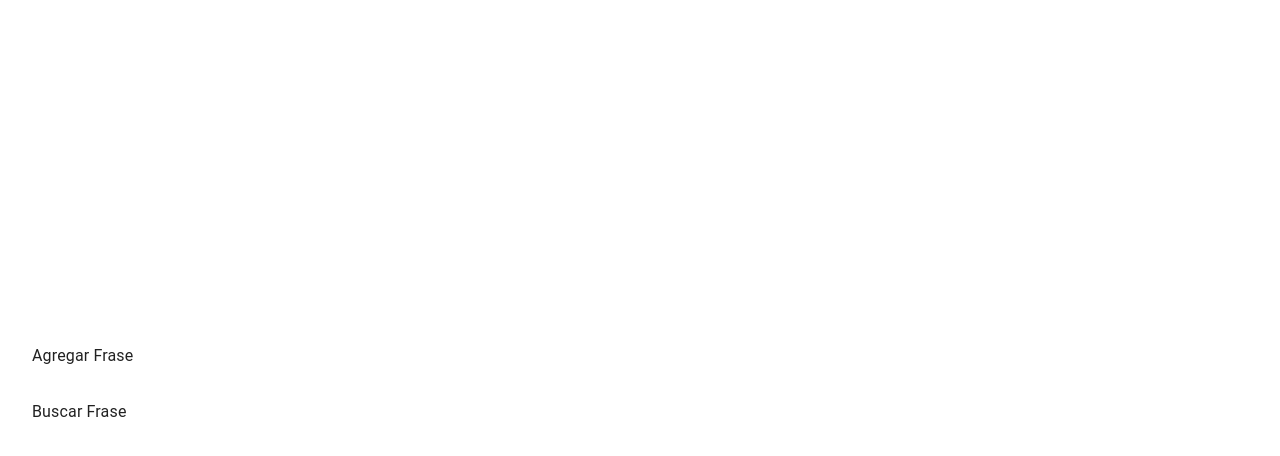
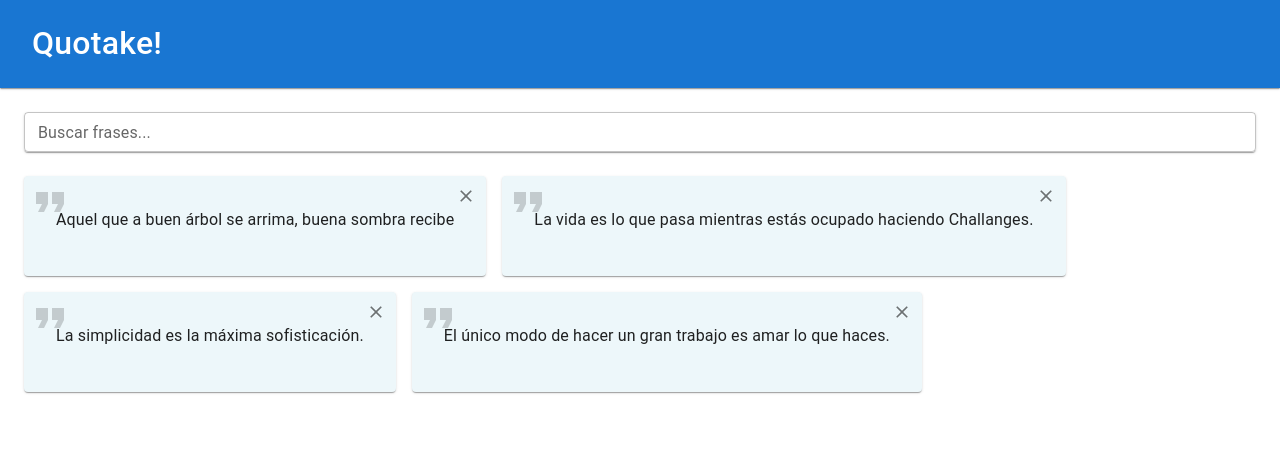
Before and after one commit to RamaBas/Quotake, a React (Vite) app: page / in a window 1280 px wide. Shown: the top 456 px of the page. Built offline with nearby package versions, Linux system fonts and the light colour scheme.

Commit message:
Add Wrapper with Head & Grid Page + Phrase cards

```diff
--- a/package.json
+++ b/package.json
@@ -12,6 +12,7 @@
   "dependencies": {
     "@emotion/react": "^11.14.0",
     "@emotion/styled": "^11.14.0",
+    "@mui/icons-material": "^7.1.0",
     "@mui/material": "^7.1.0",
     "i18next": "^25.2.0",
     "react": "^19.1.0",
--- /dev/null
+++ b/src/components/AppHead/AppHead.tsx
@@ -0,0 +1,33 @@
+import React from 'react';
+import { Box, Typography } from '@mui/material';
+import { useTranslation } from 'react-i18next';
+
+const AppHead: React.FC = () => {
+  const { t } = useTranslation();
+
+  return (
+    <Box
+      component="header"
+      sx={{
+        backgroundColor: 'primary.main',
+        color: 'primary.contrastText',
+        py: 3,
+        px: { xs: 2, md: 4 },
+        boxShadow: 1,
+      }}
+    >
+      <Typography
+        variant="h4"
+        component="h1"
+        sx={{
+          fontWeight: 500,
+          fontSize: { xs: '1.5rem', md: '2rem' }
+        }}
+      >
+        {t('appTitle')}
+      </Typography>
+    </Box>
+  );
+};
+
+export default AppHead;
--- /dev/null
+++ b/src/components/PhraseCard/PhraseCard.tsx
@@ -0,0 +1,81 @@
+import React from 'react';
+import { Card, CardContent, IconButton, Typography, Box } from '@mui/material';
+import { Close, FormatQuote } from '@mui/icons-material';
+
+interface PhraseCardProps {
+  phrase: {
+    id: string;
+    text: string;
+  };
+  onDelete: (id: string) => void;
+  backgroundColor: string;
+}
+
+const PhraseCard: React.FC<PhraseCardProps> = ({ phrase, onDelete, backgroundColor }) => {
+  return (
+    <Card sx={{
+      backgroundColor,
+      position: 'relative',
+      minHeight: 100,
+      maxHeight: "auto",
+      '&:hover': {
+        boxShadow: 3,
+      },
+    }}>
+      <Box
+        sx={{
+          position: 'absolute',
+          top: 2,
+          left: 2,
+          zIndex: 0,
+          opacity: 0.2,
+        }}
+      >
+        <FormatQuote
+          sx={{
+            fontSize: '3rem',
+            color: backgroundColor === '#EDF7FA' ? 'text.primary' : '#EDF7FA',
+          }}
+        />
+      </Box>
+      <CardContent sx={{
+        position: 'relative',
+        zIndex: 1,
+        flexGrow: 1,
+        minHeight: '100%',
+        display: 'flex',
+        flexDirection: 'row',
+      }}>
+        <Typography
+          variant="body1"
+          sx={{
+            padding: 2,
+            wordBreak: 'break-word',
+            flexGrow: 1,
+          }}
+        >
+          {phrase.text}
+        </Typography>
+      </CardContent>
+
+      <IconButton
+        aria-label="Eliminar frase"
+        onClick={() => onDelete(phrase.id)}
+        sx={{
+          position: 'absolute',
+          top: 2,
+          right: 2,
+          zIndex: 2, // Encima de todo
+          '&:hover': {
+            color: 'error.main',
+            backgroundColor: 'rgba(220, 0, 78, 0.1)',
+          },
+        }}
+      >
+        <Close fontSize="small" />
+      </IconButton>
+    </Card>
+  );
+};
+
+export default PhraseCard;
--- /dev/null
+++ b/src/components/Wrapper/Wrapper.tsx
@@ -0,0 +1,31 @@
+import React from 'react';
+import { Box } from '@mui/material';
+import AppHead from '../AppHead/AppHead';
+
+interface AppWrapperProps {
+  children: React.ReactNode;
+}
+
+const AppWrapper: React.FC<AppWrapperProps> = ({ children }) => {
+  return (
+    <Box sx={{
+      minHeight: '100vh',
+      display: 'flex',
+      flexDirection: 'Column',
+      width: '100%',
+      backgroundColor: (theme) => theme.palette.background.default
+    }}>
+      <AppHead />
+
+      <Box component="main" sx={{
+        flexGrow: 1,
+        p: { xs: 2, md: 3 },
+        width: '100%'
+      }}>
+        {children}
+      </Box>
+    </Box>
+  );
+};
+
+export default AppWrapper;
--- a/src/i18n/i18n.ts
+++ b/src/i18n/i18n.ts
@@ -10,12 +10,16 @@ i18n.use(initReactI18next).init({
   resources: {
     es: {
       translation: {
-        addPhrase: 'Agregar Frase',
+        appTitle: 'Quotake!',
+        searchPlaceholder: 'Buscar frases...',
+        noPhrases: 'No hay frases aún. ¡Agrega una!',
       },
     },
     en: {
       translation: {
-        addPhrase: 'Add Phrase',
+        appTitle: 'Quotake!',
+        searchPlaceholder: 'Search phrase...',
+        noPhrases: 'Its empty... Add a Phrase!',
       },
     },
   },
--- a/src/pages/PhraseGridPage/PhraseGridPage.tsx
+++ b/src/pages/PhraseGridPage/PhraseGridPage.tsx
@@ -1,26 +1,61 @@
-import React from 'react';
+import React, { useState } from 'react';
+import { Box, Grid, TextField } from '@mui/material';
 import { useTranslation } from 'react-i18next';
-import { Box, Grid } from '@mui/material';
+import PhraseCard from '../../components/PhraseCard/PhraseCard';
+
+//Agregar al types luego
+interface Phrase {
+  id: string;
+  text: string;
+}
 
 const PhrasesGridPage: React.FC = () => {
   const { t } = useTranslation();
+  const [searchTerm, setSearchTerm] = useState('');
+
+  // Mock data - Luego lo reemplazare por el context state
+  const mockPhrases = [
+    { id: '1', text: 'Aquel que a buen árbol se arrima, buena sombra recibe' },
+    { id: '2', text: 'La vida es lo que pasa mientras estás ocupado haciendo Challanges.' },
+    { id: '3', text: 'La simplicidad es la máxima sofisticación.'},
+    { id: '4', text: 'El único modo de hacer un gran trabajo es amar lo que haces.' },
+  ];
+
+  const filteredPhrases = mockPhrases.filter(phrase =>
+    phrase.text.toLowerCase().includes(searchTerm.toLowerCase())
+  );
+
+  const handleDelete = (id: string) => {
+    console.log('Eliminar frase con id:', id);
+    // Agregar lógica para consultar si se desea eliminar ?? - Extra
+    // Agregar lógica para eliminar desde el context state
+  };
+
   return (
-    <Box p={4}>
-      <Box mb={4}>
-        {t('addPhrase')}
+    <>
+      <Box sx={{ mb: 3 }}>
+        <TextField
+          label={t('searchPlaceholder')}
+          value={searchTerm}
+          onChange={(e) => setSearchTerm(e.target.value)}
+          fullWidth
+          variant="outlined"
+          size="small"
+          sx={{ backgroundColor: '#fff', borderRadius: 1, boxShadow: 1 }}
+        />
       </Box>
-
-      <Box mb={4}>
-        Buscar Frase
-      </Box>
-
-        <Grid container spacing={3}>
-          {/* {filteredPhrases.map((phrase) => ( */}
-            <Grid item xs={12} sm={6} md={4}>
-              {/* <PhraseCard phrase={phrase} onDelete={deletePhrase} /> */}
-            </Grid>
+      <Grid container spacing={2}>
+      {filteredPhrases.map((phrase: Phrase) => (
+        <Grid item key={phrase.id} xs={12} sm={6} md={4} lg={3}>
+          <PhraseCard
+            phrase={phrase}
+            onDelete={handleDelete}
+            backgroundColor="#EDF7FA"
+          />
         </Grid>
-    </Box>
+      ))}
+    </Grid>
+    </>
   );
 };
 
--- a/src/routes/routes.tsx
+++ b/src/routes/routes.tsx
@@ -2,11 +2,12 @@ import { lazy } from 'react';
 import { Routes, Route } from 'react-router-dom';
 
 const PhrasesGridPage = lazy(() => import('../pages/PhraseGridPage/PhraseGridPage'));
+const Wrapper = lazy(() => import('../components/Wrapper/Wrapper'));
 
 const AppRoutes = () => {
   return (
     <Routes>
-      <Route path="/" element={<PhrasesGridPage />} />
+      <Route path="/" element={<Wrapper children={<PhrasesGridPage />} />} />
     </Routes>
   );
 };
--- a/src/styles/theme.ts
+++ b/src/styles/theme.ts
@@ -12,6 +12,22 @@ const theme = createTheme({
   typography: {
     fontFamily: '"Roboto", "Helvetica", "Arial", sans-serif',
   },
+  components: {
+    MuiCssBaseline: {
+      styleOverrides: {
+        body: {
+          margin: 0,
+          padding: 0,
+        },
+        '#root': {
+          width: '100%',
+          minHeight: '100vh',
+          display: 'flex',
+          flexDirection: 'column',
+        },
+      },
+    },
+  },
 });
 
 export default theme;
```
Also changed, not shown: 1 other file (tests, documents, lock files or other folders).
